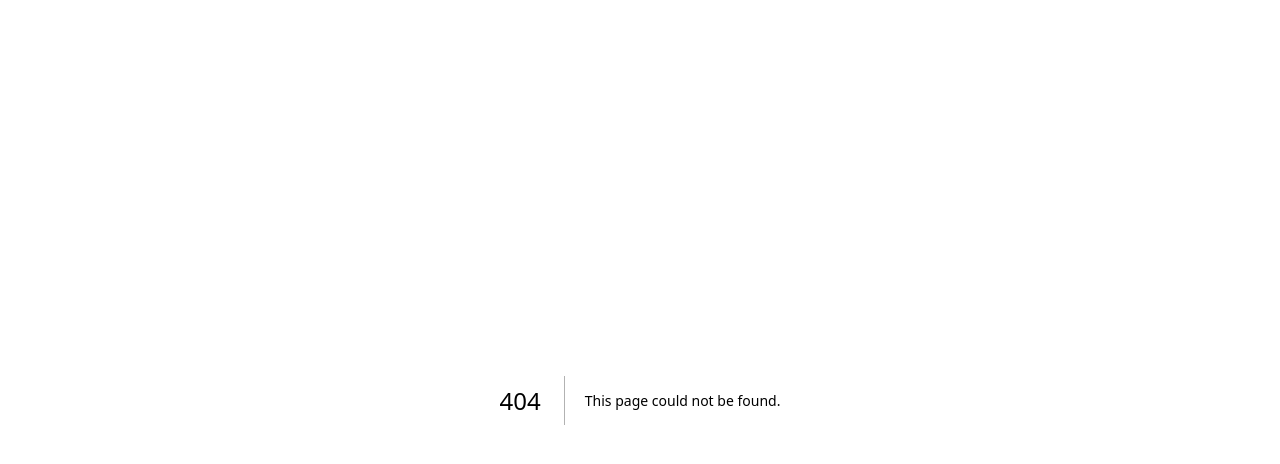
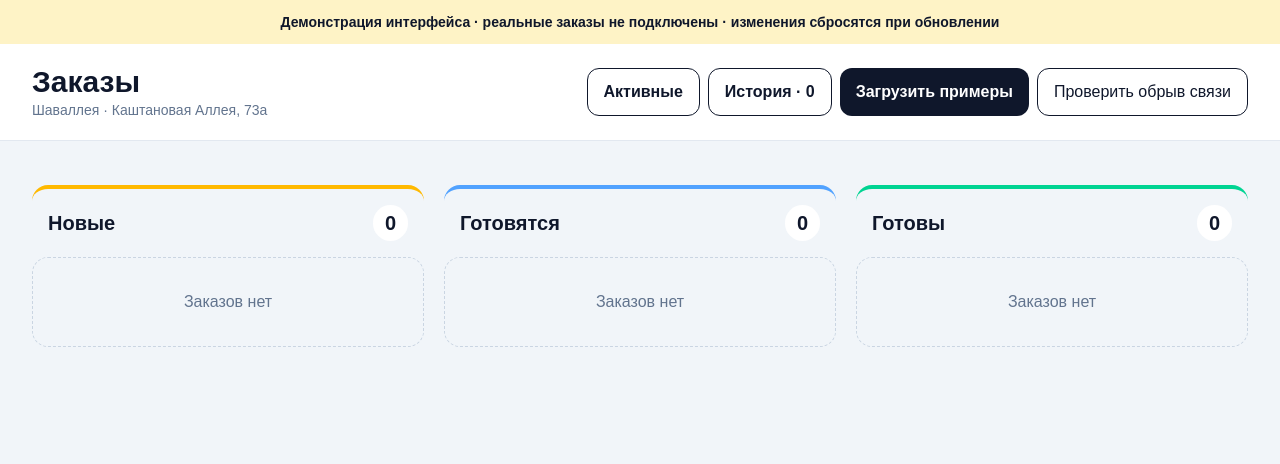
Before and after one commit to Yumis84/restaurant-ordering, a Next.js app: page /shavalleya-pages/orders in a window 1280 px wide. Before the commit this address had no page. Shown: the top 464 px of the page. Built offline with nearby package versions, Linux system fonts and the light colour scheme.

Commit message:
feat: add isolated Russian staff order board preview

```diff
--- /dev/null
+++ b/app/orders/page.tsx
@@ -0,0 +1,98 @@
+'use client'
+
+import { useEffect, useState } from 'react'
+
+type Status = 'pending' | 'accepted' | 'preparing' | 'ready' | 'completed' | 'cancelled'
+type Ticket = { id: number; status: Status; created: number; readyAt?: number; items: string[]; note?: string; changed?: boolean; reason?: string }
+const next: Partial<Record<Status, Status>> = { pending: 'accepted', accepted: 'preparing', preparing: 'ready', ready: 'completed' }
+const action: Partial<Record<Status, string>> = { pending: 'Принять', accepted: 'Начать готовить', preparing: 'Готов', ready: 'Выдан' }
+const labels: Record<Status, string> = { pending: 'Новый', accepted: 'Принят', preparing: 'Готовится', ready: 'Готов', completed: 'Выдан', cancelled: 'Отменён' }
+const columns: { title: string; states: Status[]; color: string }[] = [
+  { title: 'Новые', states: ['pending'], color: 'border-amber-400' },
+  { title: 'Готовятся', states: ['accepted', 'preparing'], color: 'border-blue-400' },
+  { title: 'Готовы', states: ['ready'], color: 'border-emerald-400' },
+]
+function samples(now: number): Ticket[] {
+  return [
+    { id: 101, status: 'pending', created: now - 120000, items: ['2 × Шаверма классическая', '+ Сыр · без лука'], note: 'Пример: соус отдельно' },
+    { id: 102, status: 'accepted', created: now - 300000, items: ['1 × Шаверма куриная', '1 × Чай'] },
+    { id: 103, status: 'preparing', created: now - 540000, items: ['1 × Шаверма овощная'], changed: true, note: 'Пример изменения: без острого соуса' },
+    { id: 104, status: 'ready', created: now - 1800000, readyAt: now - 960000, items: ['2 × Шаверма классическая'] },
+  ]
+}
+
+export default function OrdersPreview() {
+  const [orders, setOrders] = useState<Ticket[]>([])
+  const [now, setNow] = useState(0)
+  const [history, setHistory] = useState(false)
+  const [tab, setTab] = useState(0)
+  const [offline, setOffline] = useState(false)
+  const [notice, setNotice] = useState('')
+  const [cancelId, setCancelId] = useState<number | null>(null)
+  const [reason, setReason] = useState('')
+  useEffect(() => {
+    const tick = () => setNow(Date.now())
+    tick()
+    const timer = setInterval(tick, 1000)
+    return () => clearInterval(timer)
+  }, [])
+  function advance(id: number, expected: Status) {
+    if (offline) return
+    setOrders(current => current.map(order => {
+      if (order.id !== id || order.status !== expected || order.changed) return order
+      const status = next[order.status]
+      return status ? { ...order, status, ...(status === 'ready' ? { readyAt: Date.now() } : {}) } : order
+    }))
+  }
+  function cancel() {
+    if (offline || !reason.trim()) return
+    setOrders(current => current.map(order => order.id === cancelId && ['pending', 'accepted', 'preparing'].includes(order.status)
+      ? { ...order, status: 'cancelled', reason: reason.trim() } : order))
+    setCancelId(null)
+    setReason('')
+  }
+  const finished = orders.filter(o => ['completed', 'cancelled'].includes(o.status))
+  function card(order: Ticket) {
+    const minutes = Math.max(0, Math.floor((now - (order.status === 'ready' ? order.readyAt ?? order.created : order.created)) / 60000))
+    const done = ['completed', 'cancelled'].includes(order.status)
+    return <article key={order.id} className="rounded-2xl border border-slate-200 bg-white p-5 shadow-sm">
+      <div className="flex items-center justify-between gap-3"><h3 className="text-3xl font-black">№ {order.id}</h3><span className={order.status === 'ready' && minutes >= 15 ? 'font-bold text-red-700' : 'text-slate-600'}>{order.status === 'ready' ? 'Готов ' : ''}{minutes} мин</span></div>
+      <p className="mt-2 text-sm text-slate-500">Самовывоз · {labels[order.status]}</p>
+      <ul className="my-5 space-y-2 text-lg font-semibold">{order.items.map((item, i) => <li key={i}>{item}</li>)}</ul>
+      {order.note && <p className="mb-4 rounded-xl bg-amber-50 p-3 text-amber-950">{order.note}</p>}
+      {order.changed && !done && <div className="mb-4 rounded-xl border border-red-200 bg-red-50 p-3"><p className="font-bold text-red-800">Заказ изменён</p><button disabled={offline} onClick={() => setOrders(current => current.map(o => o.id === order.id ? { ...o, changed: false } : o))} className="mt-3 min-h-14 w-full rounded-xl bg-red-800 px-3 font-bold text-white disabled:opacity-40">Подтвердить изменения</button></div>}
+      <p className="mb-4 text-sm text-slate-500">Оплата при получении</p>
+      {order.reason && <p className="mb-4 text-sm">Причина отмены: {order.reason}</p>}
+      {!done && <button disabled={offline || order.changed} onClick={() => advance(order.id, order.status)} className="min-h-14 w-full rounded-xl bg-slate-900 px-4 text-lg font-bold text-white disabled:opacity-40">{action[order.status]}</button>}
+      {['pending', 'accepted', 'preparing'].includes(order.status) && <button disabled={offline} onClick={() => { setCancelId(order.id); setReason('') }} className="mt-2 min-h-12 w-full rounded-xl text-slate-500 disabled:opacity-40">Отменить заказ</button>}
+    </article>
+  }
+  return <main className="min-h-screen bg-slate-100 text-slate-900">
+    <div className="bg-amber-100 px-5 py-3 text-center text-sm font-semibold">Демонстрация интерфейса · реальные заказы не подключены · изменения сбросятся при обновлении</div>
+    <header className="flex flex-wrap items-center justify-between gap-4 border-b border-slate-200 bg-white p-5 lg:px-8">
+      <div><h1 className="text-3xl font-black">Заказы</h1><p className="text-sm text-slate-500">Шаваллея · Каштановая Аллея, 73а</p></div>
+      <div className="flex flex-wrap gap-2">
+        <button onClick={() => setHistory(false)} aria-pressed={!history} className="min-h-12 rounded-xl border px-4 font-bold">Активные</button>
+        <button onClick={() => setHistory(true)} aria-pressed={history} className="min-h-12 rounded-xl border px-4 font-bold">История · {finished.length}</button>
+        <button onClick={() => { setOrders(samples(Date.now())); setHistory(false); setNotice('Загружены вымышленные заказы для проверки интерфейса') }} className="min-h-12 rounded-xl bg-slate-900 px-4 font-bold text-white">Загрузить примеры</button>
+        <button onClick={() => setOffline(v => !v)} aria-pressed={offline} className="min-h-12 rounded-xl border px-4">{offline ? 'Убрать имитацию обрыва' : 'Проверить обрыв связи'}</button>
+      </div>
+    </header>
+    {offline && <div role="alert" className="bg-red-800 p-4 text-center font-bold text-white">Имитация: нет связи. Действия заблокированы, последние данные сохранены на экране.</div>}
+    <p role="status" className="px-5 pt-3 text-sm text-slate-600">{notice}</p>
+    {!history && <nav aria-label="Статусы заказов" className="flex gap-2 overflow-auto p-4 lg:hidden">{columns.map((column, i) => <button key={column.title} aria-pressed={tab === i} onClick={() => setTab(i)} className={'min-h-12 whitespace-nowrap rounded-xl px-4 font-bold ' + (tab === i ? 'bg-slate-900 text-white' : 'bg-white')}>{column.title} · {orders.filter(o => column.states.includes(o.status)).length}</button>)}</nav>}
+    {history ? <section aria-label="История" className="grid gap-4 p-5 md:grid-cols-2 lg:grid-cols-3">{finished.length ? finished.map(card) : <p className="p-8 text-slate-500">Завершённых заказов пока нет.</p>}</section>
+      : <div className="grid gap-5 p-5 lg:grid-cols-3 lg:p-8">{columns.map((column, i) => {
+        const tickets = orders.filter(o => column.states.includes(o.status))
+        return <section key={column.title} className={(tab === i ? '' : 'hidden lg:block ') + 'rounded-2xl border-t-4 ' + column.color}>
+          <h2 className="flex items-center justify-between p-4 text-xl font-bold">{column.title}<span className="rounded-full bg-white px-3 py-1">{tickets.length}</span></h2>
+          <div className="space-y-4">{tickets.length ? tickets.map(card) : <p className="rounded-2xl border border-dashed border-slate-300 p-8 text-center text-slate-500">Заказов нет</p>}</div>
+        </section>
+      })}</div>}
+    {cancelId !== null && <div className="fixed inset-0 z-50 grid place-items-center bg-black/50 p-4"><section role="dialog" aria-modal="true" aria-labelledby="cancel-title" className="w-full max-w-md rounded-2xl bg-white p-6" onKeyDown={e => { if (e.key === 'Escape') setCancelId(null) }}>
+      <h2 id="cancel-title" className="text-xl font-bold">Отменить заказ № {cancelId}?</h2>
+      <label className="mt-4 block">Причина отмены<textarea autoFocus value={reason} onChange={e => setReason(e.target.value)} className="mt-2 min-h-24 w-full rounded-xl border p-3" /></label>
+      <div className="mt-4 flex gap-3"><button onClick={() => setCancelId(null)} className="min-h-14 flex-1 rounded-xl border">Назад</button><button disabled={offline || !reason.trim()} onClick={cancel} className="min-h-14 flex-1 rounded-xl bg-red-800 font-bold text-white disabled:opacity-40">Отменить заказ</button></div>
+    </section></div>}
+  </main>
+}
```
